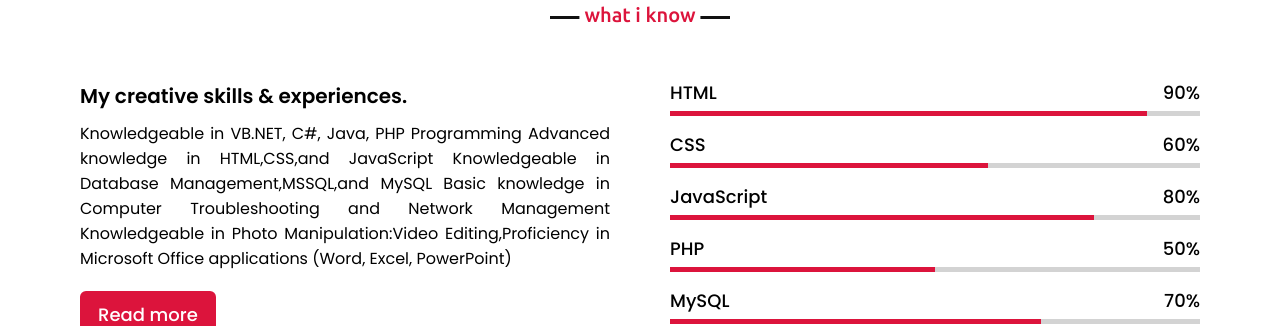
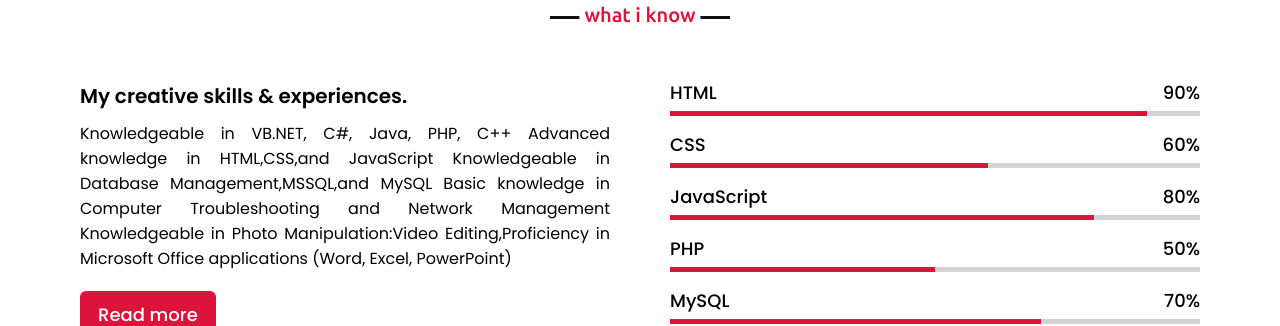
Before and after one commit to Kenscript404/KenToy, a plain HTML site: page index.html in a window 1280 px wide. Shown: the part 1680-2006 px from the top of the page. Drawn offline with nearby package versions, Linux system fonts and the light colour scheme.

Commit message:
Update index.html

```diff
--- a/index.html
+++ b/index.html
@@ -72,7 +72,7 @@
             <div class="skills-content">
                 <div class="column left">
                     <div class="text">My creative skills & experiences.</div>
-                    <p>Knowledgeable in VB.NET, C#, Java, PHP Programming
+                    <p>Knowledgeable in VB.NET, C#, Java, PHP, C++
                         Advanced knowledge in HTML,CSS,and JavaScript
                         Knowledgeable in Database Management,MSSQL,and MySQL
                         Basic knowledge in Computer Troubleshooting and Network Management
```
